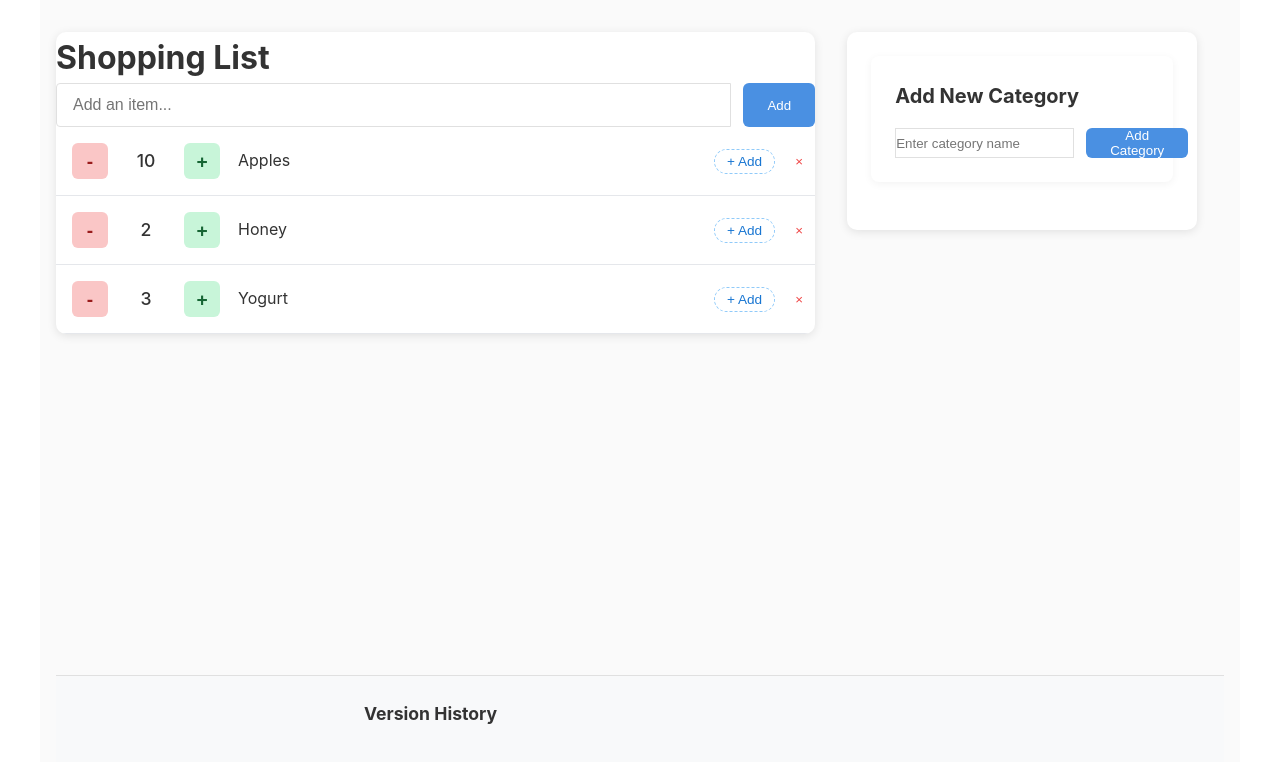
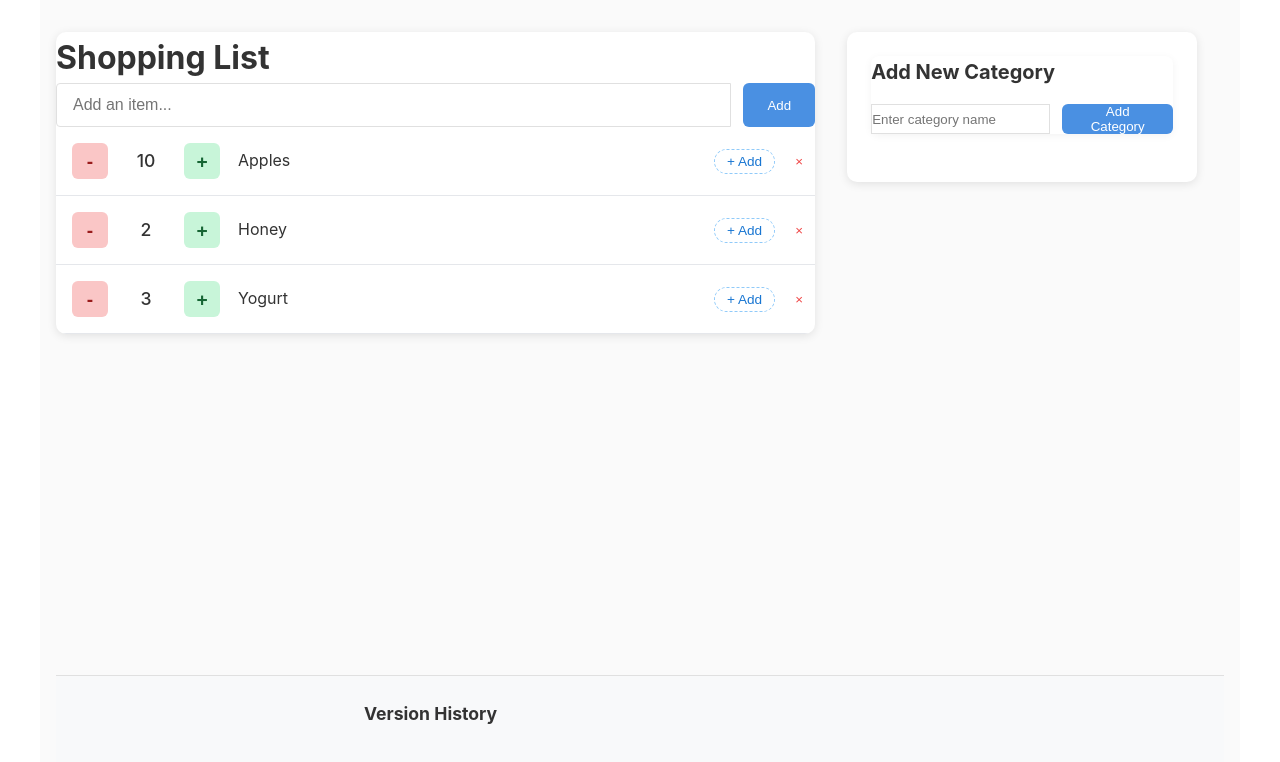
Before and after one commit to dgrayling/shopping-list, a Next.js app: page / in a window 1280 px wide. Shown: the top 762 px of the page. Built offline with nearby package versions, Linux system fonts and the light colour scheme.

Commit message:
Resolve layout overflow bug

```diff
--- a/src/app/page.module.css
+++ b/src/app/page.module.css
@@ -179,7 +179,6 @@
 .categoryForm {
   background-color: white;
   border-radius: 8px;
-  padding: 1.5rem;
   margin-bottom: 1.5rem;
   box-shadow: 0 2px 8px rgba(0, 0, 0, 0.05);
 }
```
